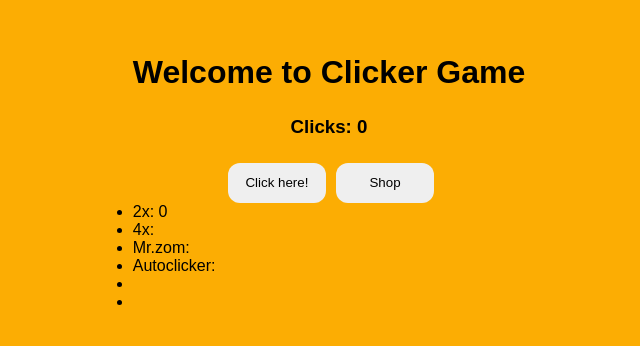
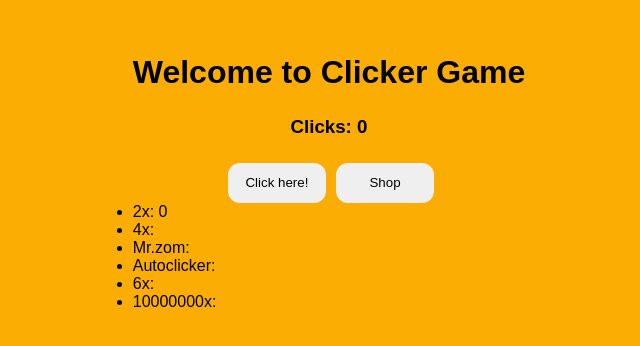
Before and after one commit to Vipershroom/clicker-game-react, a React (Create React App) app: page / in a window 1280 px wide. Shown: the part 218-564 px from the top of the page, without its empty margins (311-951 px from the left). Built offline with nearby package versions, Linux system fonts and the light colour scheme.

Commit message:
finished the outline for the upgradelist list

```diff
--- a/src/Components/App.tsx
+++ b/src/Components/App.tsx
@@ -33,8 +33,8 @@ function App() {
                     <li>4x: {}</li>
                     <li>Mr.zom: {}</li>
                     <li>Autoclicker: {}</li>
-                    <li></li>
-                    <li></li>
+                    <li>6x: {}</li>
+                    <li>10000000x: {}</li>
                 </ul>
             </div>
         )
```
